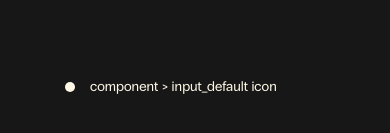
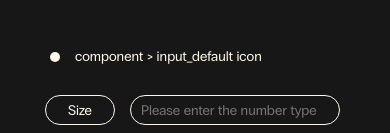
Before and after one commit to sienna0715/foorloop, a React (Vite) app: page /components in a window 390 px wide. Shown: the part 477-610 px from the top of the page. Built offline with nearby package versions, Linux system fonts and the light colour scheme.

Commit message:
💄design/components page 반응형 수정

```diff
--- a/src/components/component/ComponentsTop.tsx
+++ b/src/components/component/ComponentsTop.tsx
@@ -41,6 +41,7 @@ const PreviewBox = styled.div`
     margin-bottom: 8rem;
   }
   @media screen and (max-width: ${BREAKPOINTMOBILE}px) {
+    margin-bottom: 5rem;
   }
 `;
 const CodeBlockBox = styled.div``;
@@ -138,10 +139,10 @@ const BackgroundToggleDot = styled.div<{ $fill: string }>`
 `;
 const Title = styled.div`
   width: 100%;
-  margin-bottom: 4rem;
+  margin-bottom: 3rem;
   display: flex;
   align-items: center;
-  margin-left: 1rem;
+  margin-left: 0.5rem;
 `;
 const TitleDot = styled.div`
   width: 2rem;
@@ -152,7 +153,6 @@ const TitleDot = styled.div`
   @media screen and (max-width: ${BREAKPOINTMOBILE}px) {
     width: 1rem;
     height: 1rem;
-    margin-left: 1rem;
   }
 `;
 const TitleText = styled.div`
@@ -193,7 +193,7 @@ const ControlTitle = styled.div`
     ${FONT_STYLE_V1.text.text_14_medium}
     width: 7rem;
     height: 3rem;
-    margin-right: 1rem;
+    margin-right: 0.5rem;
   }
 `;
 const ControlInput = styled.input`
```
